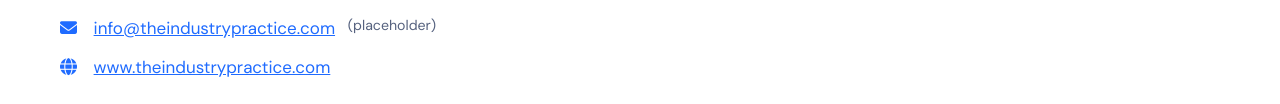
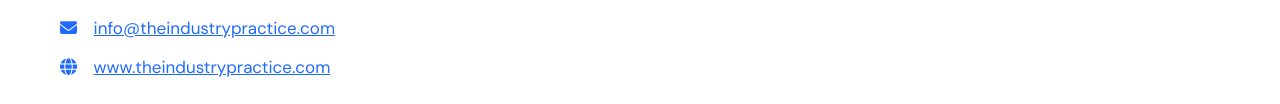
Before and after one commit to kumarncopvtltd-cyber/tip, a plain HTML site: page index.html in a window 1280 px wide. Shown: the part 4897-5001 px from the top of the page. Drawn offline with Linux system fonts and the light colour scheme; files whose address does not match are found by name.

Commit message:
Update index.html

```diff
--- a/index.html
+++ b/index.html
@@ -167,7 +167,7 @@
       <h2>Contact Us</h2>
       <p>Tell us about your institution and what you want to achieve. We will reply to arrange a discussion.</p>
       <ul class="info">
-        <li><i class="fa-solid fa-envelope"></i><a href="mailto:info@theindustrypractice.com">info@theindustrypractice.com</a> <small>(placeholder)</small></li>
+        <li><i class="fa-solid fa-envelope"></i><a href="mailto:info@theindustrypractice.com">info@theindustrypractice.com</a> <small></small></li>
        <!-- <li><i class="fa-solid fa-phone"></i><a href="tel:+910000000000">+91 00000 00000</a> <small>(placeholder)</small></li> --!>
         <li><i class="fa-solid fa-globe"></i><a href="https://www.theindustrypractice.com">www.theindustrypractice.com</a></li>
       </ul>
```
